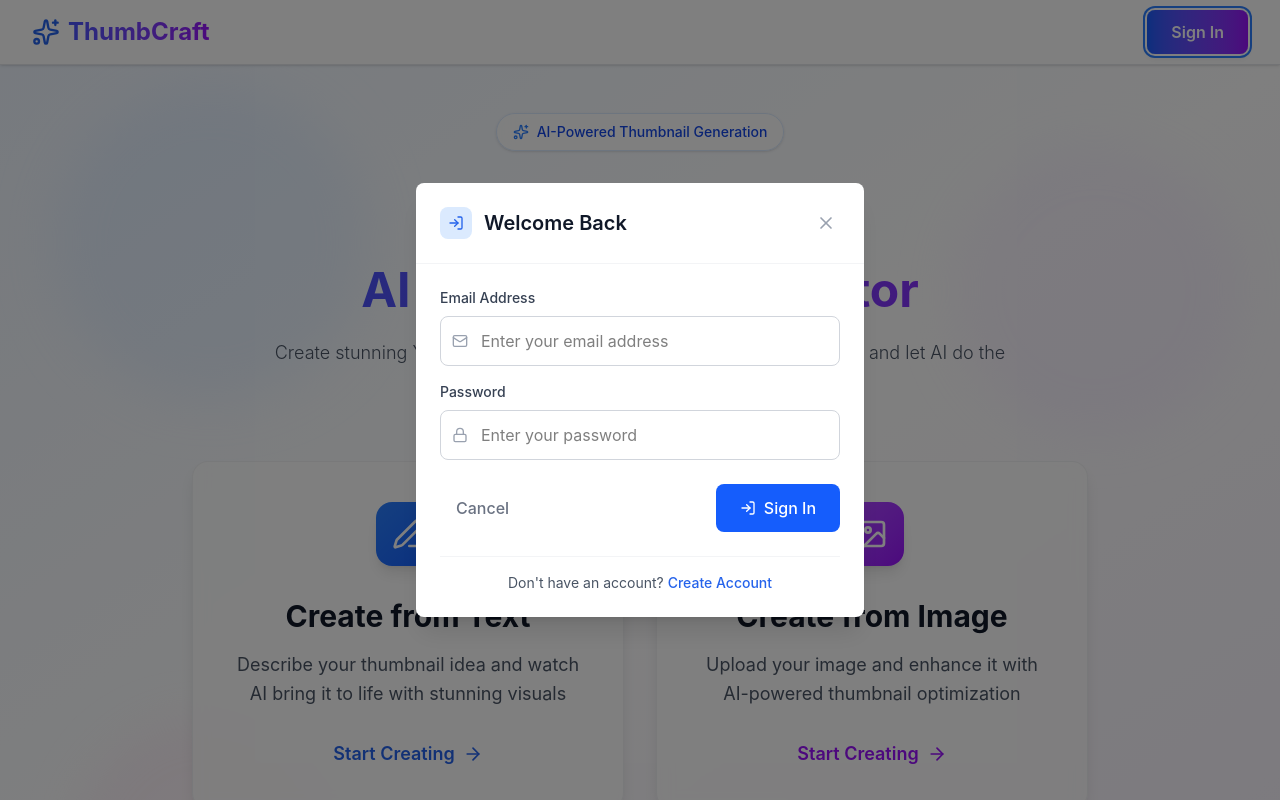
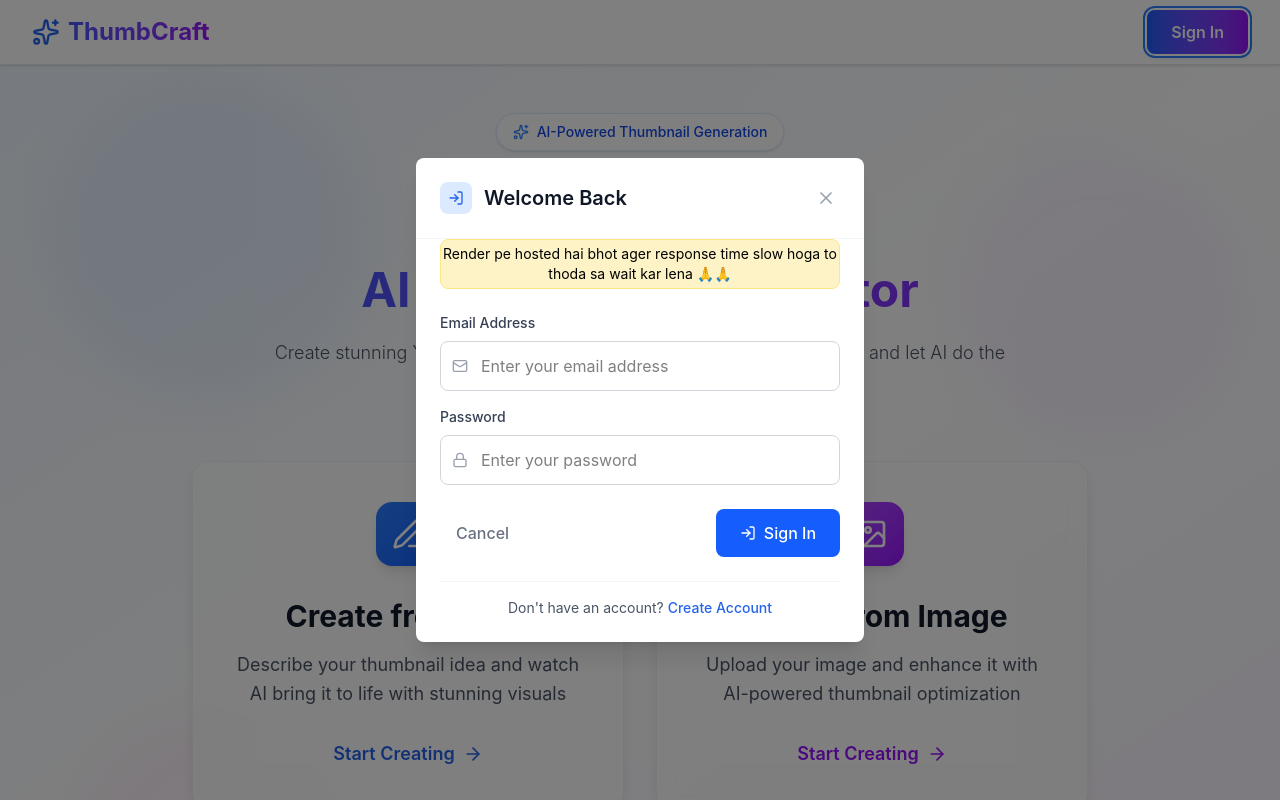
Before and after one commit to AbhishekNavgan95/ThumbCraft, a React (Vite) app in the folder frontend/: page / in a window 1280 px wide. Both pictures are taken after a click on the button "Sign In". Shown: the top 800 px of the page. Built offline with nearby package versions, Linux system fonts and the light colour scheme; no server answers.

Commit message:
added warning

```diff
--- a/frontend/src/components/LoginModal.jsx
+++ b/frontend/src/components/LoginModal.jsx
@@ -65,6 +65,10 @@
           >
             <X className="w-5 h-5" />
           </button>
+        </div>
+
+        <div className="mx-6 text-sm   text-center py-1 bg-amber-100 border border-amber-200 rounded-lg">
+          <p>Render pe hosted hai bhot ager response time slow hoga to thoda sa wait kar lena 🙏🙏</p>
         </div>
 
         <form onSubmit={handleSubmit} className="p-6">
```
